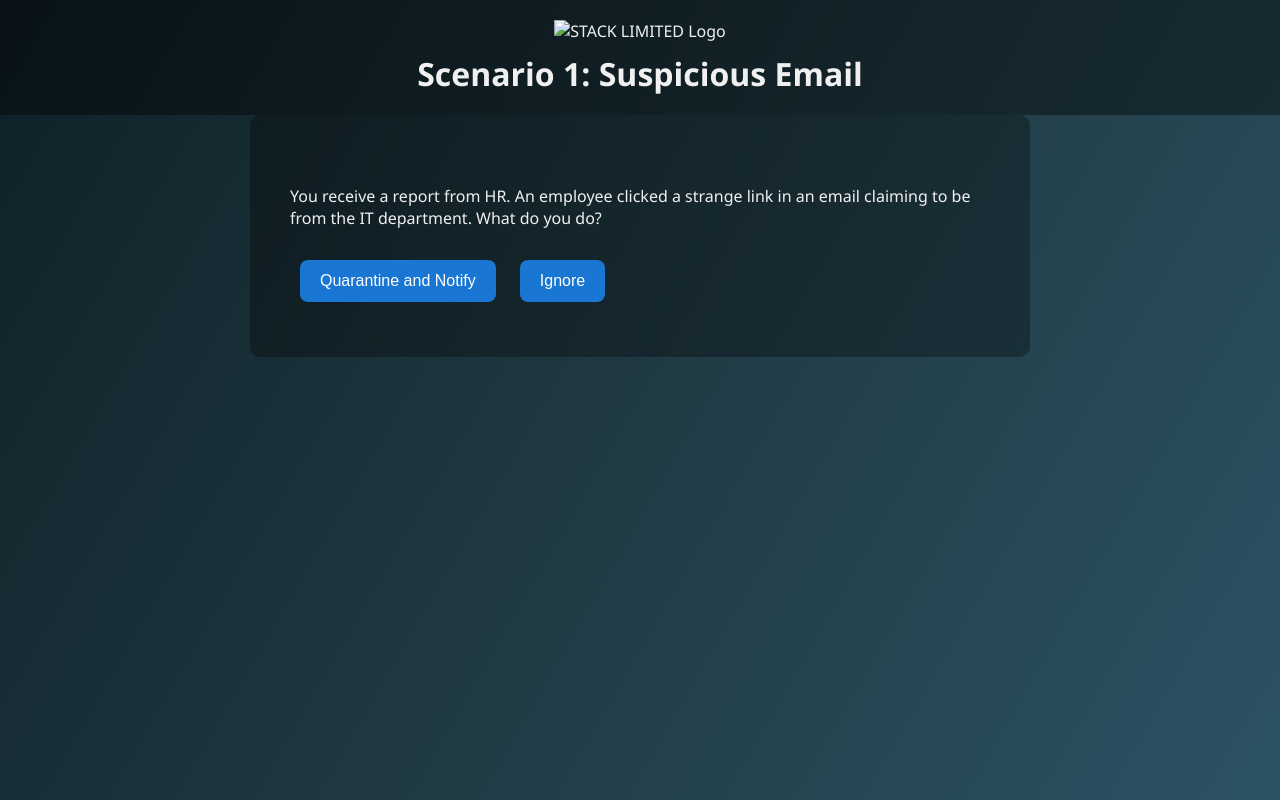
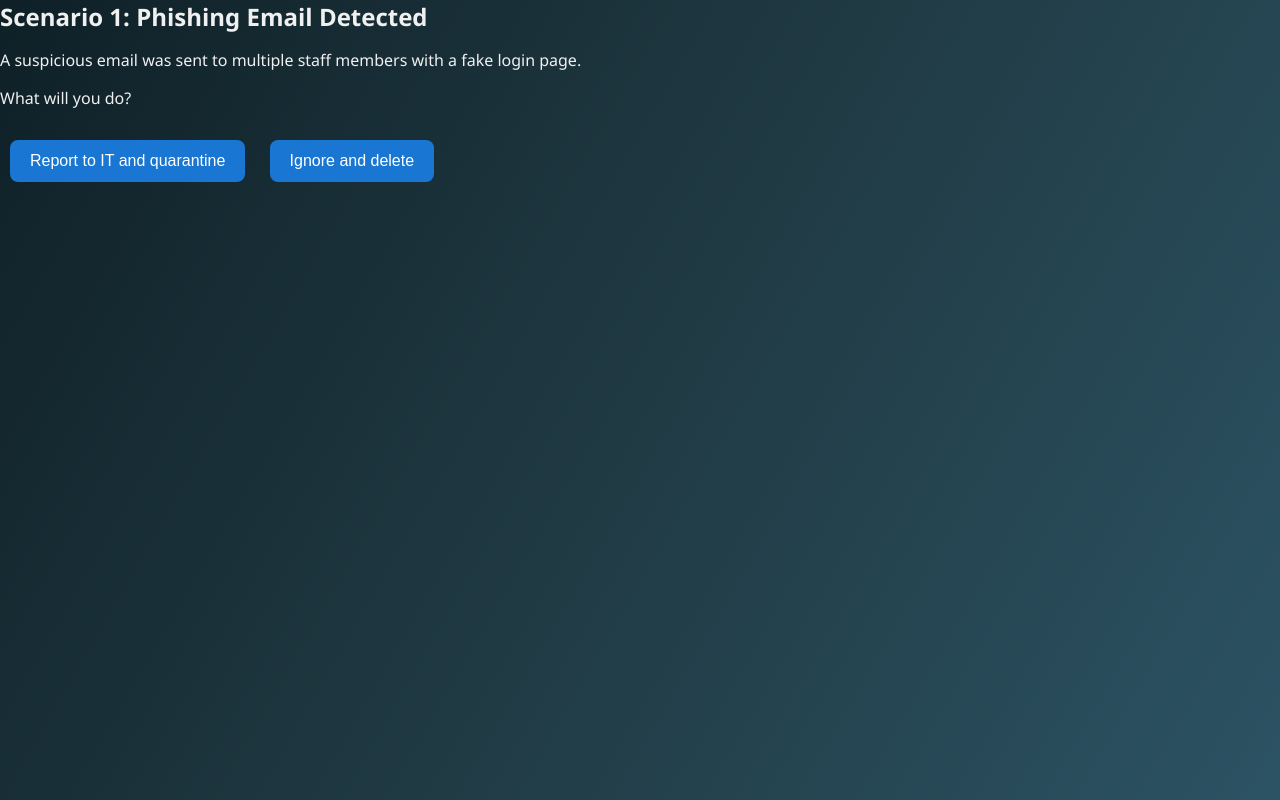
Before and after one commit to ToluCodeGlitch/Threat-Simulation-, a plain HTML site: page scenario1.html in a window 1280 px wide. Drawn offline with Linux system fonts and the light colour scheme; a script that the page names is missing.

Commit message:
Update scenario1.html

```diff
--- a/scenario1.html
+++ b/scenario1.html
@@ -1,32 +1,18 @@
 <!DOCTYPE html>
-<html lang="en">
+<html>
 <head>
   <meta charset="UTF-8" />
-  <meta name="viewport" content="width=device-width, initial-scale=1.0"/>
-  <title>Scenario 1 - Suspicious Email</title>
+  <title>Scenario 1 - Phishing Email</title>
   <link rel="stylesheet" href="style.css" />
 </head>
-<body>
-  <header>
-    <img src="stack-logo.png" alt="STACK LIMITED Logo" class="logo" />
-    <h1>Scenario 1: Suspicious Email</h1>
-  </header>
-
-  <main>
-    <section>
-      <p>You receive a report from HR. An employee clicked a strange link in an email claiming to be from the IT department. What do you do?</p>
-
-      <button onclick="handleDecision('Quarantine the machine and notify IT', 10)">Quarantine and Notify</button>
-      <button onclick="handleDecision('Ignore and assume it’s harmless', -5)">Ignore</button>
-    </section>
-  </main>
-
+<body class="military-theme">
+  <div class="scenario">
+    <h2>Scenario 1: Phishing Email Detected</h2>
+    <p>A suspicious email was sent to multiple staff members with a fake login page.</p>
+    <p>What will you do?</p>
+    <button onclick="choose('Report to IT and quarantine email', 1, 'scenario2.html')">Report to IT and quarantine</button>
+    <button onclick="choose('Ignore and delete', 0, 'scenario2.html')">Ignore and delete</button>
+  </div>
   <script src="script.js"></script>
-  <script>
-    function handleDecision(decision, score) {
-      logDecision(decision, score);
-      goToNextScenario();
-    }
-  </script>
 </body>
 </html>
```
